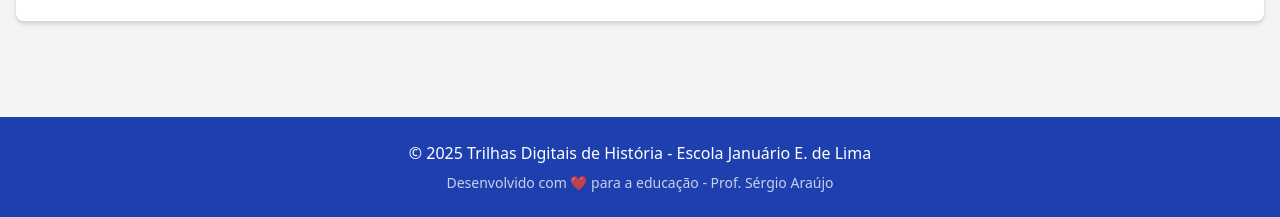
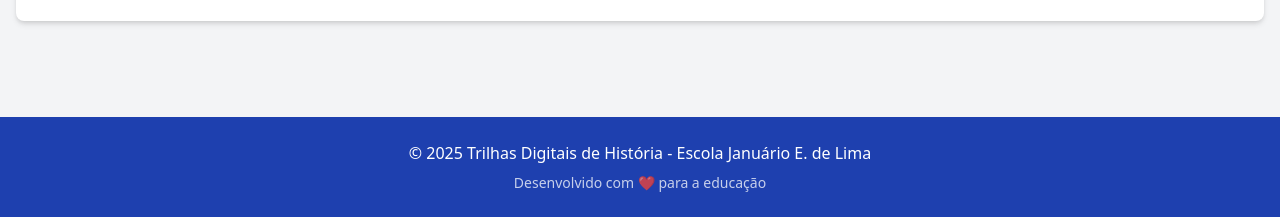
Before and after one commit to zonaeducacional/trilhas, a plain HTML site: page index.html in a window 1280 px wide. Shown: the part 977-1194 px from the top of the page. Drawn offline with nearby package versions, Linux system fonts and the light colour scheme.

Commit message:
Update index.html

```diff
--- a/index.html
+++ b/index.html
@@ -1511,7 +1511,7 @@
     <footer class="bg-blue-800 text-white py-6 mt-12">
         <div class="container mx-auto px-4 text-center">
             <p class="mb-2">© 2025 Trilhas Digitais de História - Escola Januário E. de Lima</p>
-            <p class="text-sm opacity-75">Desenvolvido com ❤️ para a educação - Prof. Sérgio Araújo</p>
+            <p class="text-sm opacity-75">Desenvolvido com ❤️ para a educação</p>
         </div>
     </footer>
     <script>
```
